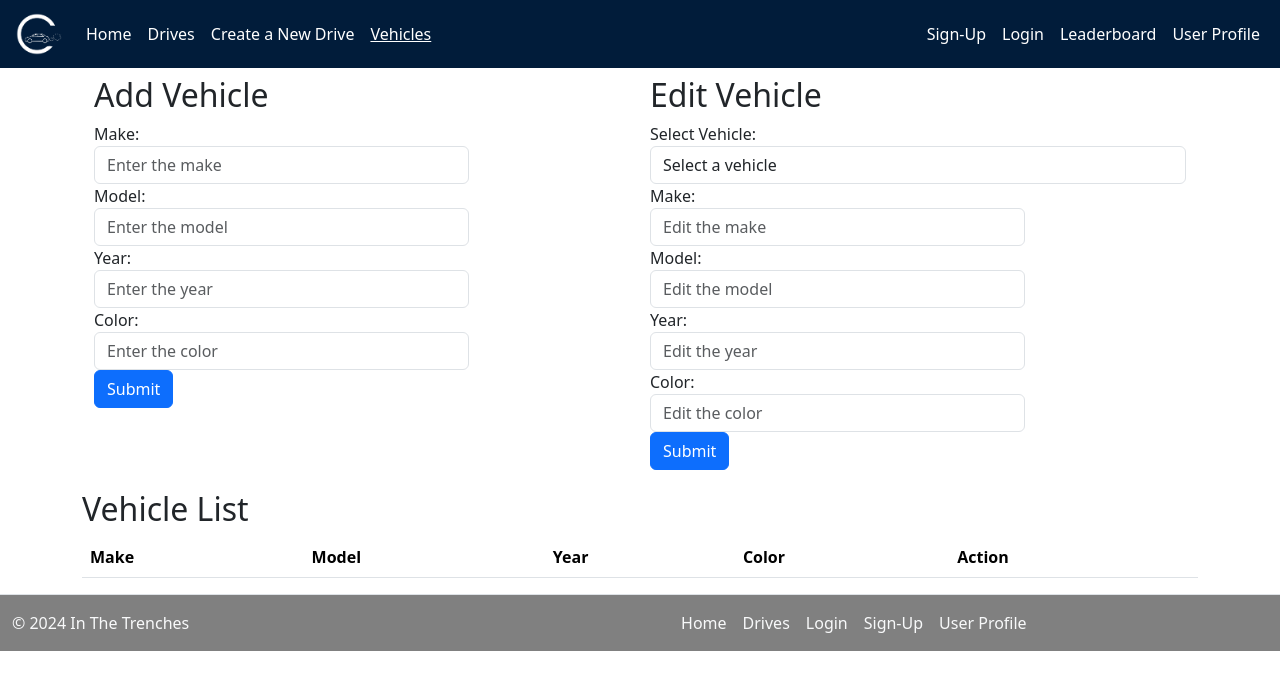
After one commit to sophtank/3155finalproj, a Flask app: page /Vehicles in a window 1280 px wide. The commit adds this page. Shown: the top 690 px of the page. Run offline with Flask 3, Linux system fonts and the light colour scheme; the visitor is signed in with stand-in values (Sample User, id 1); data that the repository does not hold is empty; some libraries are stand-ins or nearby versions.

Commit message:
revised changes to add/edit/delete

```diff
--- a/app.py
+++ b/app.py
@@ -1,5 +1,5 @@
 from flask import Flask, abort, flash, render_template, redirect, request, session
-from repositories import loginSql, userProfileSql, viewDrives, deleteSql, viewIndividualDrive, drives, addVehicle
+from repositories import Vehicle, loginSql, userProfileSql, viewDrives, deleteSql, viewIndividualDrive, drives, Vehicle
 from repositories.leaderboard import get_leaders
 
 
@@ -116,20 +116,11 @@ def user_profile():
     global firstname
     global lastname
     alldrives = userProfileSql.getAllDrives(username)
-    vehicles = userProfileSql.getVehicles(username)
     return render_template("UserProfile.html", title = "User profile",
                         alldrives = alldrives,
                         firstname = firstname,
                         lastname = lastname,
-                        vehicles = vehicles #passing in the vehicle to the user profile dropdown
                         )
-
-#function to post selected vehicle to user profile & display waiting on sessions to finish up
-@app.post('/userprofile')
-def select_vehicle():
-    vehicle_id = request.form.get("vehicle_id")
-    session['vehicle_id'] = vehicle_id
-    return redirect("/userprofile")
 
 # function to delete a drive based on drive id
 @app.post('/drive/<drive_id>')
@@ -144,13 +135,15 @@ def delete_drive(drive_id):
     else:
         return redirect("/drives")
 
-@app.get('/addvehicle')
-def add_new_vehicle():
+@app.get('/Vehicles')
+def Vehicles():
     if 'username' not in session:
         return redirect("/login")
-    return render_template("addVehicle.html", title="Add Vehicle")
+    vehicles = Vehicle.getVehicles(username)
+    return render_template("Vehicle.html", title="Vehicles", vehicles = vehicles)
 
-@app.post('/addvehicle')
+#function to add vehicles
+@app.post('/Vehicles')
 def add_vehicle():
     make = request.form.get("make")
     model = request.form.get("model")
@@ -160,11 +153,29 @@ def add_vehicle():
     username = session ['username']
     vehicle_id = str(uuid.uuid4())
 
+    Vehicle.addVehicle(vehicle_id, username, make, model, year, color)
+    return redirect("/Vehicles")
 
-    if addVehicle.vehicleExists(username,make,model,year, color):
-        return redirect("/userprofile")
-    addVehicle.addVehicle(vehicle_id, username, make, model, year, color)
-    return redirect("/userprofile")
+#function to edit vehicles
+@app.post('/Vehicles/edit')
+def edit_vehicles ():
+    vehicle_id = request.form.get("vehicle_id")
+    make = request.form.get("make")
+    model = request.form.get("model")
+    year = request.form.get("year")
+    color = request.form.get("color")
+
+    username = session ['username']
+    Vehicle.editVehicle(vehicle_id,username,make,model,year, color)
+    return redirect("/Vehicles")
+
+#function to delete vehicles
+@app.post('/Vehicles/delete/<vehicle_id>')
+def delete_vehicle(vehicle_id):
+    username = session ['username']
+    Vehicle.deleteVehicle(vehicle_id, username)
+    return redirect ("/Vehicles")
+
 
 @app.get("/edit")
 def edit():
--- /dev/null
+++ b/repositories/Vehicle.py
@@ -0,0 +1,48 @@
+from repositories.db import get_pool
+from psycopg.rows import dict_row
+
+
+def getVehicles(username) -> list[dict[str, any]]:
+    with get_pool().connection() as conn:
+        with conn.cursor(row_factory=dict_row) as cur:
+            cur.execute('''
+                        SELECT make, model, year, vehicle_id, color
+                        FROM vehicle
+                        WHERE username = %s
+                        ''', (username,))
+            rows = cur.fetchall()
+            return rows
+
+#adds a vehicle to the database
+def addVehicle(vehicle_id, username, make, model, year, color) -> list[dict[str, any]]:
+    with get_pool().connection() as conn:
+        with conn.cursor() as cur:
+            cur.execute('''
+                        INSERT INTO vehicle (vehicle_id, username, make, model, year, color)
+                        VALUES (%s, %s, %s, %s, %s, %s)
+                        ''', (vehicle_id, username, make, model, year, color))
+
+
+def editVehicle(vehicle_id, username, make, model, year, color) -> bool:
+    with get_pool().connection() as conn:
+        with conn.cursor() as cur:
+            cur.execute('''
+                        UPDATE vehicle
+                        SET make = %s, model = %s, year = %s, color = %s
+                        WHERE vehicle_id = %s AND username = %s
+                        ''', (make, model, year, color, vehicle_id, username))
+            if cur.rowcount == 0:
+                raise Exception(f"Vehicle with id {vehicle_id} not found")
+            return True
+
+
+def deleteVehicle(vehicle_id, username):
+    with get_pool().connection() as conn:
+        with conn.cursor() as cur:
+            cur.execute('''
+                        DELETE FROM vehicle
+                        WHERE vehicle_id = %s AND username = %s
+                        ''', (vehicle_id, username))
+            if cur.rowcount == 0:
+                raise Exception(f"Vehicle with id {vehicle_id} not found")
+            return True
--- /dev/null
+++ b/static/Styles/vehicle.css
@@ -0,0 +1,23 @@
+/* add_vehicle.css */
+.form-container {
+    display: flex;
+    justify-content: space-between;
+    margin-bottom: 20px;
+}
+
+.form-container .add-vehicle-form,
+.form-container .edit-vehicle-form {
+    width: calc(50% - 10px);
+}
+
+.form-container form .form-group {
+    width: 100%;
+}
+
+.form-container form .form-group label {
+    width: 30%; /* Adjust label width as needed */
+}
+
+.form-container form .form-group input {
+    width: 70%; /* Adjust input width as needed */
+}
--- a/templates/_layout.html
+++ b/templates/_layout.html
@@ -39,10 +39,10 @@
                     {%endif%}
                     </li>
                     <li class="nav-item">
-                        {%if title=='Add Vehicle'%}
-                            <a class="nav-link active text-decoration-underline" href="/addvehicle">Add Vehicle</a>
+                        {%if title=='Vehicles'%}
+                            <a class="nav-link active text-decoration-underline" href="/Vehicles">Vehicles</a>
                         {%else%}
-                            <a class="nav-link active" href="/addvehicle">Add Vehicle</a>
+                            <a class="nav-link active" href="/Vehicles">Vehicles</a>
                         {%endif%}
                         </li>
                 </ul>
--- /dev/null
+++ b/templates/vehicle.html
@@ -0,0 +1,123 @@
+{% extends '_layout.html' %}
+{% block head %}
+    <link rel="stylesheet" href="/static/Styles/vehicle.css">
+{% endblock %}
+
+{% block body %}
+<!DOCTYPE html>
+<html lang="en">
+<head>
+    <meta charset="UTF-8">
+    <meta name="viewport" content="width=device-width, initial-scale=1.0">
+    <title>Add or Edit Vehicle</title>
+    <link rel="stylesheet" href="/static/Styles/vehicle.css">
+</head>
+<body>
+    <div class="container">
+        <div class="form-container">
+            <div class="add-vehicle-form">
+                <h2>Add Vehicle</h2>
+                <form id="addVehicleForm" action="/Vehicles" method="POST">
+                    <input type="hidden" id="vehicleId" name="vehicleId" value="">
+                    <div class="form-group">
+                        <label for="make">Make:</label>
+                        <input type="text" class="form-control" id="make" placeholder="Enter the make" name="make" required>
+                    </div>
+                    <div class="form-group">
+                        <label for="model">Model:</label>
+                        <input type="text" class="form-control" id="model" placeholder="Enter the model" name="model" required>
+                    </div>
+                    <div class="form-group">
+                        <label for="year">Year:</label>
+                        <input type="text" class="form-control" id="year" placeholder="Enter the year" name="year" required>
+                    </div>
+                    <div class="form-group">
+                        <label for="color">Color:</label>
+                        <input type="text" class="form-control" id="color" placeholder="Enter the color" name="color" required>
+                    </div>
+                    <button type="submit" class="btn btn-primary">Submit</button>
+                </form>
+            </div>
+            <div class="edit-vehicle-form">
+                <h2>Edit Vehicle</h2>
+                <form id="editVehicleForm" action="/Vehicles/edit" method="POST">
+                    <div class="form-group">
+                        <label for="editVehicle">Select Vehicle:</label>
+                        <select class="form-control" id="editVehicle" name="editVehicle" required>
+                            <option value="" disabled selected>Select a vehicle</option>
+                            {% for vehicle in vehicles %}
+                            <option value="{{ vehicle.vehicle_id }}">{{ vehicle.make }} {{ vehicle.model }}</option>
+                            {% endfor %}
+                        </select>
+                    </div>
+                    <input type="hidden" id="selectedVehicleId" name="vehicle_id">
+                    <div class="form-group">
+                        <label for="editMake">Make:</label>
+                        <input type="text" class="form-control" id="editMake" placeholder="Edit the make" name="make" required>
+                    </div>
+                    <div class="form-group">
+                        <label for="editModel">Model:</label>
+                        <input type="text" class="form-control" id="editModel" placeholder="Edit the model" name="model" required>
+                    </div>
+                    <div class="form-group">
+                        <label for="editYear">Year:</label>
+                        <input type="text" class="form-control" id="editYear" placeholder="Edit the year" name="year" required>
+                    </div>
+                    <div class="form-group">
+                        <label for="editColor">Color:</label>
+                        <input type="text" class="form-control" id="editColor" placeholder="Edit the color" name="color" required>
+                    </div>
+                    <button type="submit" class="btn btn-primary">Submit</button>
+                </form>
+
+                <script>
+                    // Ended up using javascript so that the vehicle id is stored in the hidden input field
+                    // when a user selects a vehicle to edit
+
+
+                    // add event listener to editVehicle select element
+                    document.getElementById("editVehicle").addEventListener("change", function() {
+                        // Gets the ID of selected vehicle
+                        var selectedVehicleId = this.value;
+                        //sets the value of the hidden input field to the selected vehicle ID
+                        document.getElementById("selectedVehicleId").value = selectedVehicleId;
+                    });
+                </script>
+            </div>
+        </div>
+    </div>
+</body>
+</html>
+
+        <h2>Vehicle List</h2>
+        <table class="table">
+            <thead>
+                <tr>
+                    <th>Make</th>
+                    <th>Model</th>
+                    <th>Year</th>
+                    <th>Color</th>
+                    <th>Action</th>
+                </tr>
+            </thead>
+            <tbody>
+                {% for vehicle in vehicles %}
+                <tr>
+                    <td>{{ vehicle.make }}</td>
+                    <td>{{ vehicle.model }}</td>
+                    <td>{{ vehicle.year }}</td>
+                    <td>{{ vehicle.color }}</td>
+                    <td>
+                        <form action="/Vehicles/delete/{{ vehicle.vehicle_id }}" method="POST" style="display: inline;">
+                            <input type="hidden" name="vehicle_id" value="{{ vehicle.vehicle_id }}">
+                            <button type="submit" class="btn btn-danger">Delete</button>
+                        </form>
+                    </td>
+                </tr>
+                {% endfor %}
+            </tbody>
+        </table>
+    </div>
+</body>
+</html>
+{% endblock %}
```
Also changed, not shown: repositories/addVehicle.py (deleted, +0 -25 lines), static/Styles/add_vehicle.css (deleted, +0 -7 lines), templates/UserProfile.html (+4 -30 lines), templates/addvehicle.html (deleted, +0 -40 lines).
